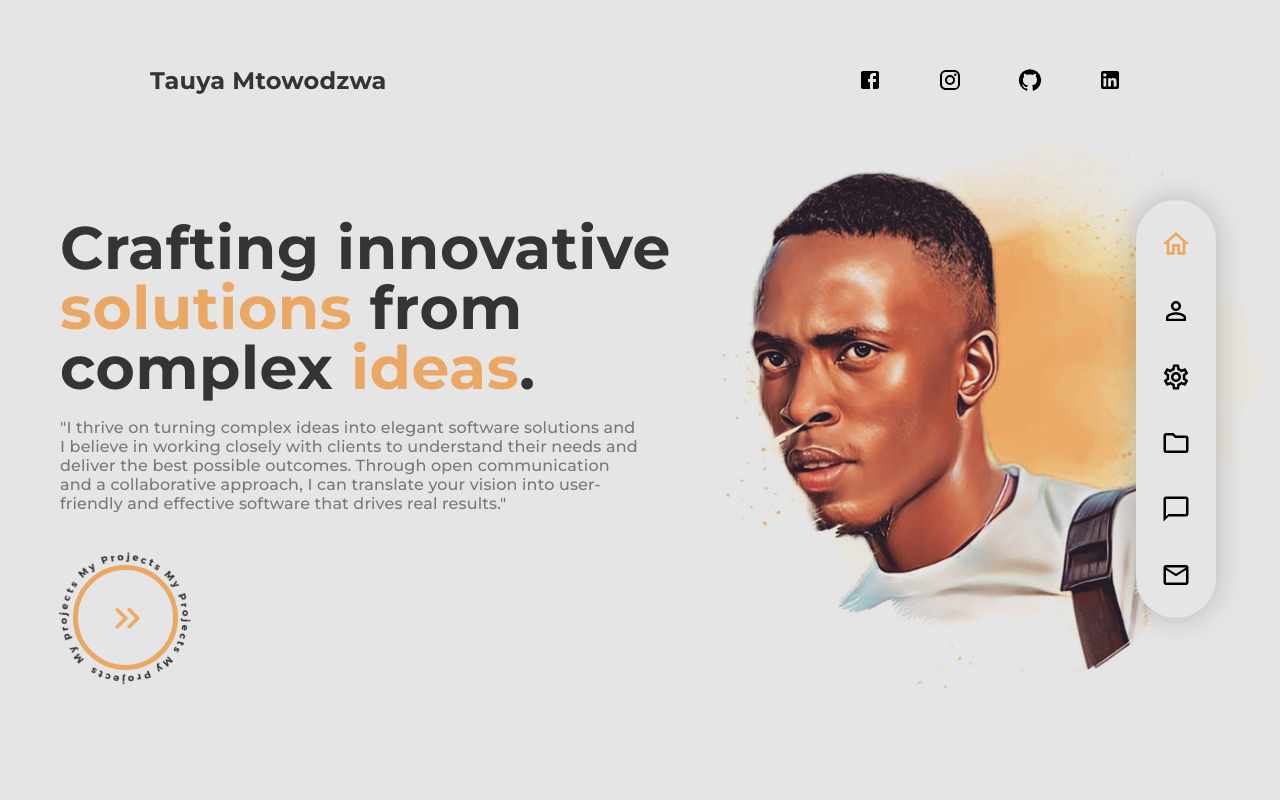
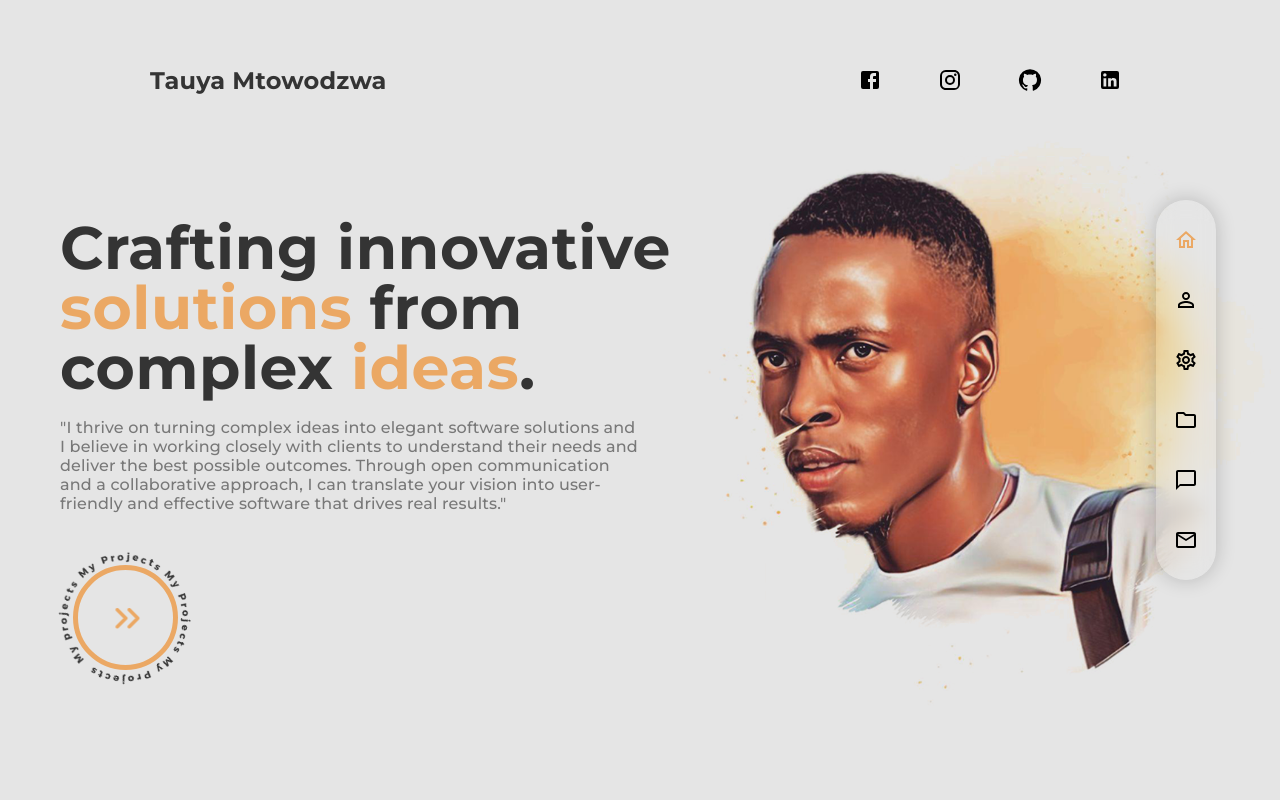
Before and after one commit to Tauya2003/tauyamtowodzwa.com, a React (Vite) app: page / in a window 1280 px wide. Shown: the top 800 px of the page. Built offline with nearby package versions, Linux system fonts and the light colour scheme.

Commit message:
Add sidebar blur background

```diff
--- a/src/components/Sidebar.jsx
+++ b/src/components/Sidebar.jsx
@@ -17,7 +17,7 @@ const Sidebar = () => {
   return (
     <Box
       sx={{
-        width: "80px",
+        width: "60px",
         gap: "20px",
         display: "flex",
         flexDirection: "column",
@@ -26,9 +26,9 @@ const Sidebar = () => {
         right: "5%",
         top: "25%",
         py: "20px",
-        bgcolor: "#e5e5e5",
-        boxShadow: "0 0 30px rgba(0, 0, 0, 0.2)",
+        boxShadow: "0 0 20px rgba(0, 0, 0, 0.2)",
         borderRadius: "1000px",
+        backdropFilter: "blur(10px)",
       }}
     >
       <IconButton
@@ -37,7 +37,6 @@ const Sidebar = () => {
       >
         <HomeOutlined
           sx={{
-            fontSize: "32px",
             color: selected === "home" ? "#EBA864" : "#000",
             transition: "all 0.3s",
             "&:hover": { color: "#EBA864" },
@@ -48,7 +47,6 @@ const Sidebar = () => {
       <IconButton sx={{ "&:hover": { bgcolor: "transparent" } }}>
         <PersonOutlineOutlined
           sx={{
-            fontSize: "30px",
             color: selected === "profile" ? "#EBA864" : "#000",
             transition: "all 0.3s",
             "&:hover": { color: "#EBA864" },
@@ -59,7 +57,6 @@ const Sidebar = () => {
       <IconButton sx={{ "&:hover": { bgcolor: "transparent" } }}>
         <SettingsOutlined
           sx={{
-            fontSize: "30px",
             color: "#000",
             transition: "all 0.3s",
             "&:hover": { color: "#EBA864" },
@@ -70,7 +67,6 @@ const Sidebar = () => {
       <IconButton sx={{ "&:hover": { bgcolor: "transparent" } }}>
         <FolderOutlined
           sx={{
-            fontSize: "30px",
             color: "#000",
             transition: "all 0.3s",
             "&:hover": { color: "#EBA864" },
@@ -81,7 +77,6 @@ const Sidebar = () => {
       <IconButton sx={{ "&:hover": { bgcolor: "transparent" } }}>
         <ChatBubbleOutlineOutlined
           sx={{
-            fontSize: "30px",
             color: "#000",
             transition: "all 0.3s",
             "&:hover": { color: "#EBA864" },
@@ -92,7 +87,6 @@ const Sidebar = () => {
       <IconButton sx={{ "&:hover": { bgcolor: "transparent" } }}>
         <EmailOutlined
           sx={{
-            fontSize: "30px",
             color: "#000",
             transition: "all 0.3s",
             "&:hover": { color: "#EBA864" },
```
